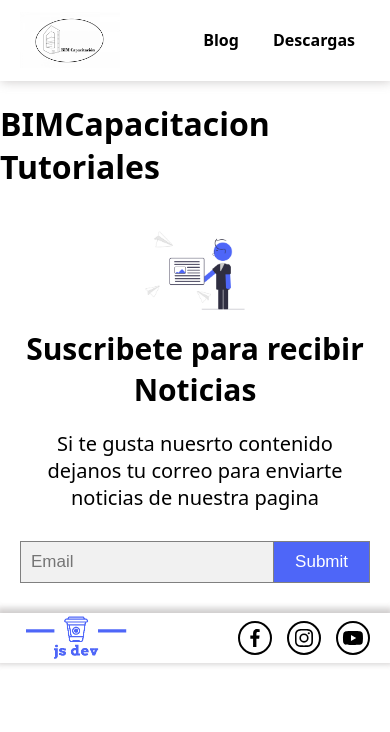
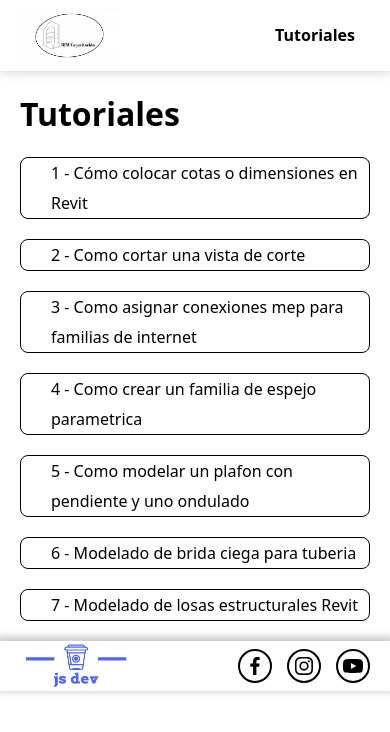
Before and after one commit to juliosantacruz/bimcapacitacion-web, an Astro site: page /tutoriales in a window 390 px wide. Built offline with nearby package versions, Linux system fonts and the light colour scheme; Astro itself is replaced by a stand-in of ours.

Commit message:
se ajusto postList, pagina tutoriales

```diff
--- a/src/layouts/NavBar.astro
+++ b/src/layouts/NavBar.astro
@@ -12,8 +12,8 @@
     </div>
     <div class="enlaces-header">
       <a href="/" class="inicio"> Inicio</a>
-      <a href="/post">Blog</a>
-      <a href="/descargas">Descargas</a>
+      <a href="/tutoriales">Tutoriales</a>
+      <!-- <a href="/descargas">Descargas</a> -->
     </div>
   </nav>
 </header>
@@ -22,7 +22,7 @@
 header{
   /* width: 100%; */
   padding: var(--global-padding);
-  height: 80px;
+  height: 70px;
   background: rgb(255, 255, 255);
   border-bottom: 1px solid transparent;
   box-shadow: 1px 1px 10px 0 rgb(139, 132, 132, 0.4);
@@ -36,7 +36,7 @@
 
   display: flex;
     justify-content: space-between;
-    height: 80px;
+    height: 100%;
     width: 100%;
     margin: auto;
     align-items: center;
@@ -44,12 +44,12 @@
 
   .logo {
     width: 20%;
-    height: 80px;
+    height: 100%;
   }
 
   .logo img {
     width: 100px;
-
+    height: 100%;
     vertical-align: top;
     object-fit: contain;
   }
@@ -83,4 +83,13 @@
     line-height: 80px;
     transition: color 0.8s ease-in;
   }
+
+  @media screen and (max-width: 576px) {
+    .temarioPage {
+      padding: 0 20px;
+    }
+    li {
+      line-height: 30px;
+    }
+  }
 </style>
--- a/src/pages/temarios/index.astro
+++ b/src/pages/temarios/index.astro
@@ -7,7 +7,7 @@
 ---
 
 
-<Layout title="Temario de Cursos" description="listado de temarios de cursos de Revit">
+<Layout title="Temarios de Cursos" description="listado de temarios de cursos de Revit">
 <main class="temarioPage">
 
   <h1>Temario</h1>
@@ -31,10 +31,16 @@
   list-style: none;
   margin: 20px 0;
   padding-left: 30px;
-  height: 40px;
+  height: 100%;
   line-height: 40px;
   cursor: pointer;
   border: 1px solid black;
   border-radius: 8px;
 }
+
+@media screen and (max-width: 576px) {
+  .temarioPage{
+  padding: 0 20px;
+}
+  }
 </style>
--- a/src/pages/tutoriales.astro
+++ /dev/null
@@ -1,12 +0,0 @@
----
-import Layout from "../layouts/Layout.astro";
-import ContactUs from "../sections/ContactUs.astro";
----
-
-<Layout title="Tutoriales" description="Tutoriales para ti.." >
-  <main>
-    <h1>BIMCapacitacion Tutoriales</h1>
-
-    <ContactUs/>
-  </main>
-</Layout>
--- /dev/null
+++ b/src/pages/tutoriales/index.astro
@@ -0,0 +1,56 @@
+---
+import Layout from "@layouts/Layout.astro";
+import { getCollection } from "astro:content";
+
+const tutorialesEntries = await getCollection("tutoriales");
+console.log(tutorialesEntries);
+---
+
+<Layout
+  title="Tutoriales Revit"
+  description="listado de temarios de cursos de Revit"
+>
+  <main class="temarioPage">
+    <h1>Tutoriales</h1>
+
+    {
+      tutorialesEntries &&
+        tutorialesEntries.map((element: any, index) => {
+          return (
+            <li>
+              <a href={`/${element.collection}/${element.slug}`}>
+                {index + 1} - {element.data.title}
+              </a>
+            </li>
+          );
+        })
+    }
+  </main>
+</Layout>
+
+<style>
+  .temarioPage {
+    padding: 0 120px;
+  }
+
+  li {
+    text-decoration: none;
+    list-style: none;
+    margin: 20px 0;
+    padding-left: 30px;
+    height: 100%;
+    line-height: 40px;
+    cursor: pointer;
+    border: 1px solid black;
+    border-radius: 8px;
+  }
+
+  @media screen and (max-width: 576px) {
+    .temarioPage {
+      padding: 0 20px;
+    }
+    li {
+      line-height: 30px;
+    }
+  }
+</style>
```
Also changed, not shown: src/components/PostCard.astro (+33 -58 lines), src/sections/PostList.astro (+5 -2 lines).
